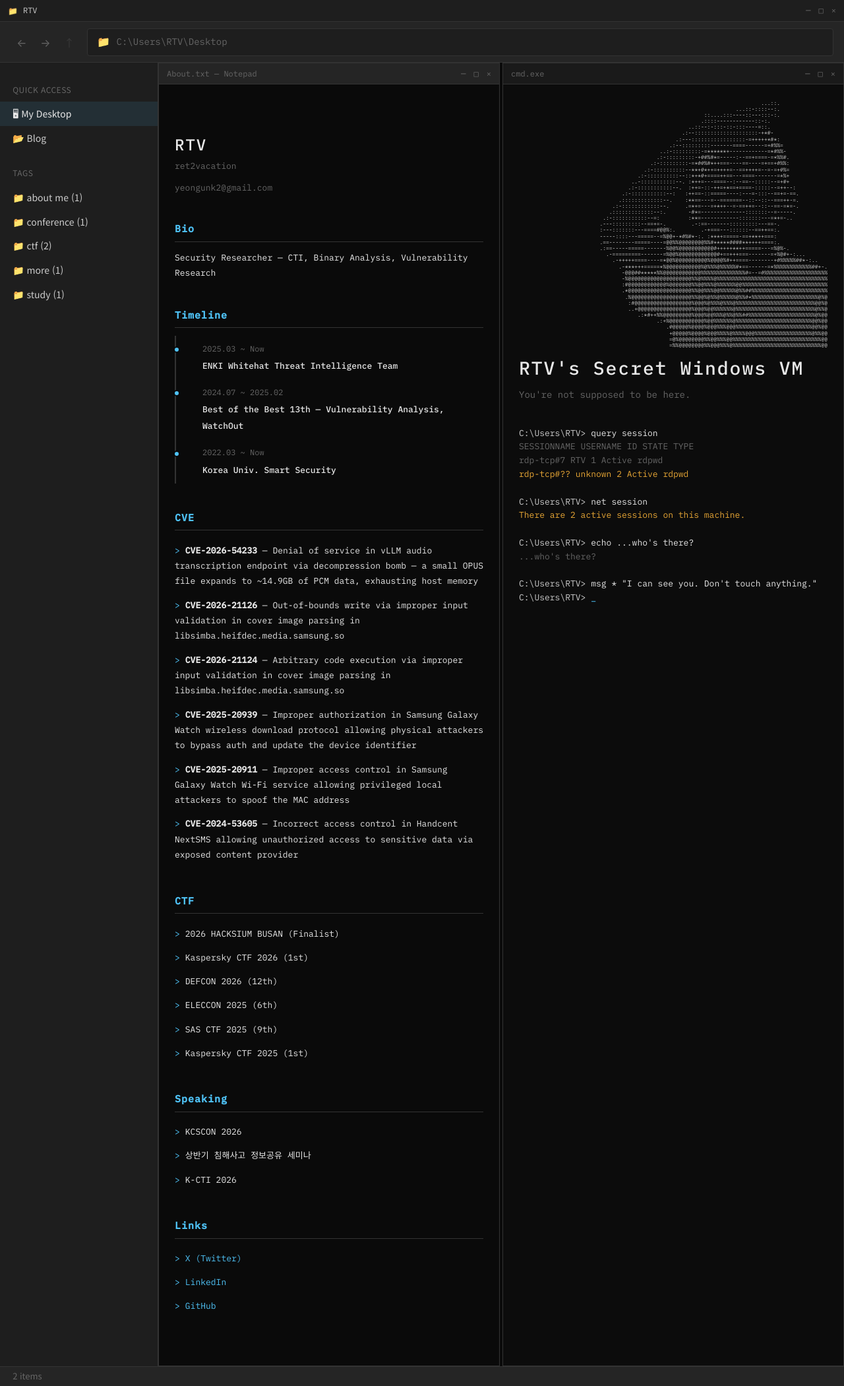
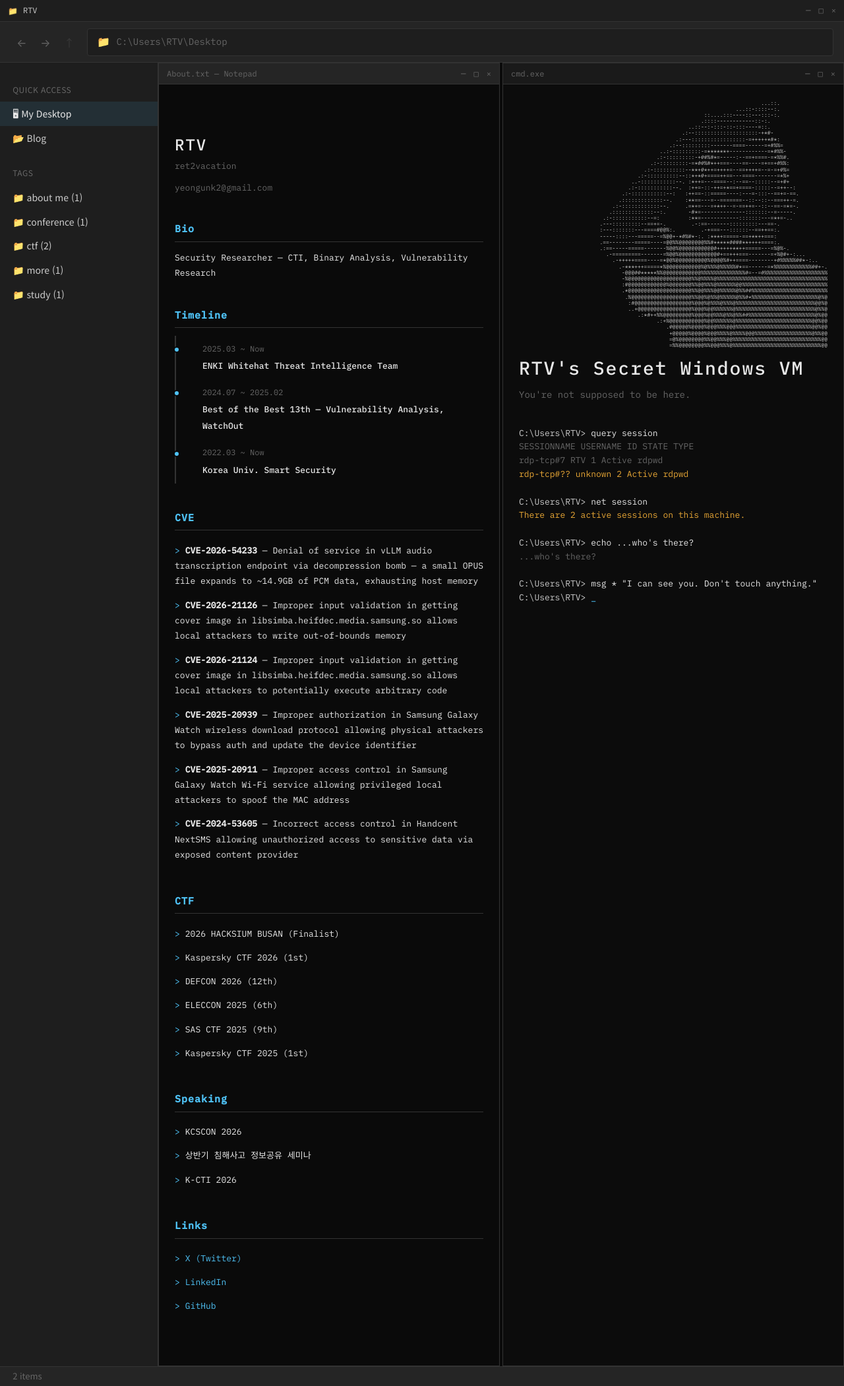
Before and after one commit to RTV-GIT/RTV-GIT.github.io, a Jekyll site: the page built from index.html, in a window 1280 px wide. Shown: the whole page at 66% size. Built offline with Jekyll 4.4.1, drawn with Linux system fonts in a browser that asks for light colours; Markdown is read by kramdown in place of the engine named in the settings.

Commit message:
CVE 설명 원문으로 복원
Co-Authored-By: Claude Opus 4.6 (1M context) <noreply@anthropic.com>

```diff
--- a/index.html
+++ b/index.html
@@ -56,8 +56,8 @@ item_count: "2 items"
             <h2 class="about-heading">CVE</h2>
             <ul class="about-list">
               <li><span class="cve-id">CVE-2026-54233</span> — Denial of service in vLLM audio transcription endpoint via decompression bomb — a small OPUS file expands to ~14.9GB of PCM data, exhausting host memory</li>
-              <li><span class="cve-id">CVE-2026-21126</span> — Out-of-bounds write via improper input validation in cover image parsing in libsimba.heifdec.media.samsung.so</li>
-              <li><span class="cve-id">CVE-2026-21124</span> — Arbitrary code execution via improper input validation in cover image parsing in libsimba.heifdec.media.samsung.so</li>
+              <li><span class="cve-id">CVE-2026-21126</span> — Improper input validation in getting cover image in libsimba.heifdec.media.samsung.so allows local attackers to write out-of-bounds memory</li>
+              <li><span class="cve-id">CVE-2026-21124</span> — Improper input validation in getting cover image in libsimba.heifdec.media.samsung.so allows local attackers to potentially execute arbitrary code</li>
               <li><span class="cve-id">CVE-2025-20939</span> — Improper authorization in Samsung Galaxy Watch wireless download protocol allowing physical attackers to bypass auth and update the device identifier</li>
               <li><span class="cve-id">CVE-2025-20911</span> — Improper access control in Samsung Galaxy Watch Wi-Fi service allowing privileged local attackers to spoof the MAC address</li>
               <li><span class="cve-id">CVE-2024-53605</span> — Incorrect access control in Handcent NextSMS allowing unauthorized access to sensitive data via exposed content provider</li>
```
